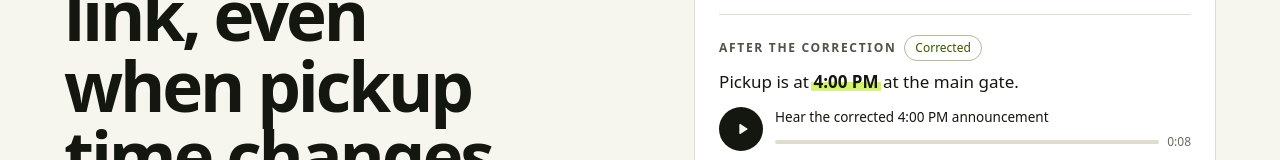
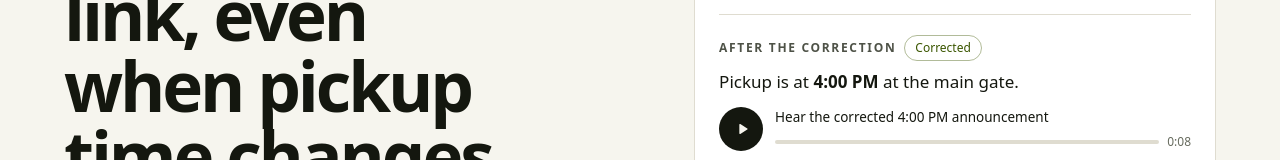
Before and after one commit to TheWeirdDee/aftersend, a Next.js app: page / in a window 1280 px wide. Shown: the part 325-485 px from the top of the page. Built offline with nearby package versions, Linux system fonts and the light colour scheme; no server answers.

Commit message:
Use plain emphasis for the corrected time

```diff
--- a/src/components/landing/before-after.tsx
+++ b/src/components/landing/before-after.tsx
@@ -32,7 +32,7 @@ export function BeforeAfter({ beforeSeconds, afterSeconds }: { beforeSeconds: nu
             After the correction <span className="pill border-signal/40 text-signal normal-case tracking-normal">Corrected</span>
           </p>
           <p className="mt-2 text-[17px] leading-[1.5] text-fg">
-            Pickup is at <span className="mark-lime font-semibold">4:00 PM</span> at the main gate.
+            Pickup is at <span className="font-semibold text-fg">4:00 PM</span> at the main gate.
           </p>
           <div className="mt-3">
             <SampleClip src="/samples/pickup-4pm.wav" label="Hear the corrected 4:00 PM announcement" seconds={afterSeconds} />
```
